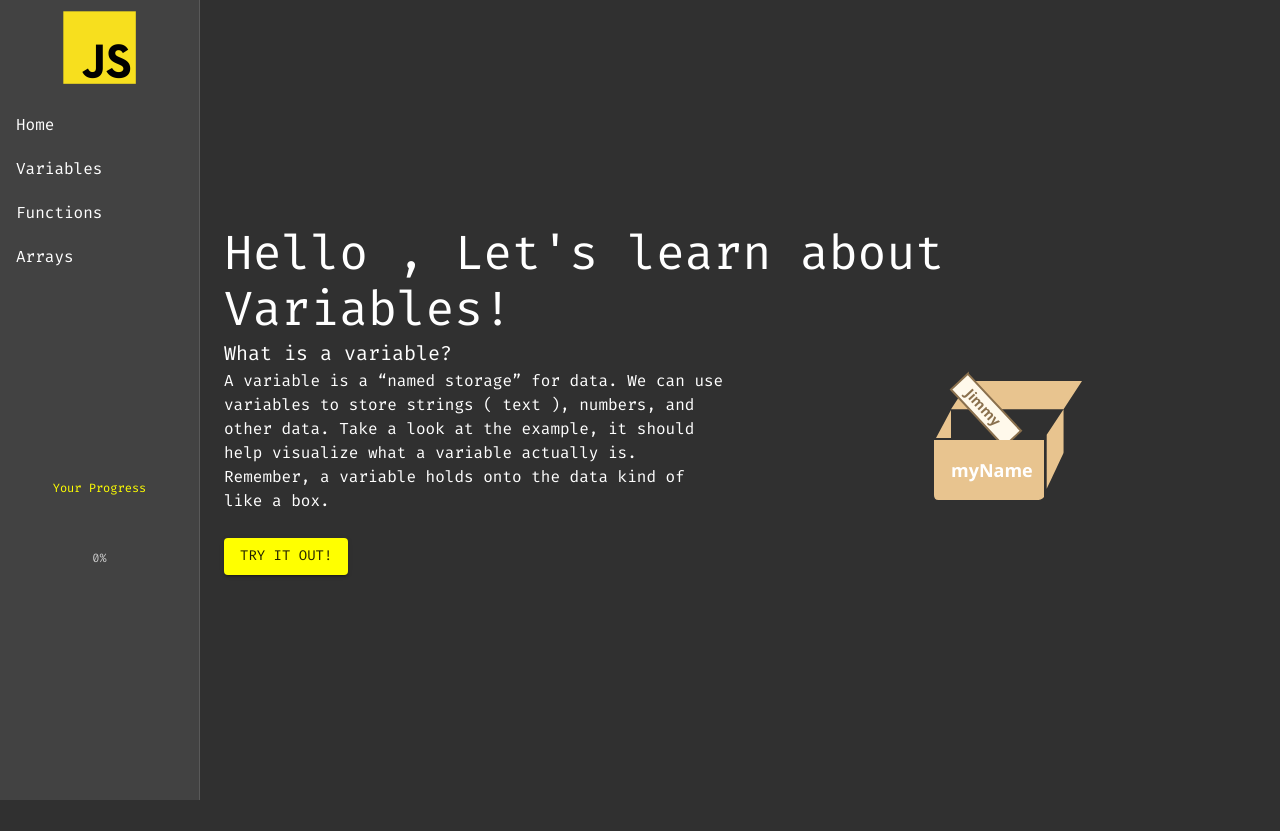
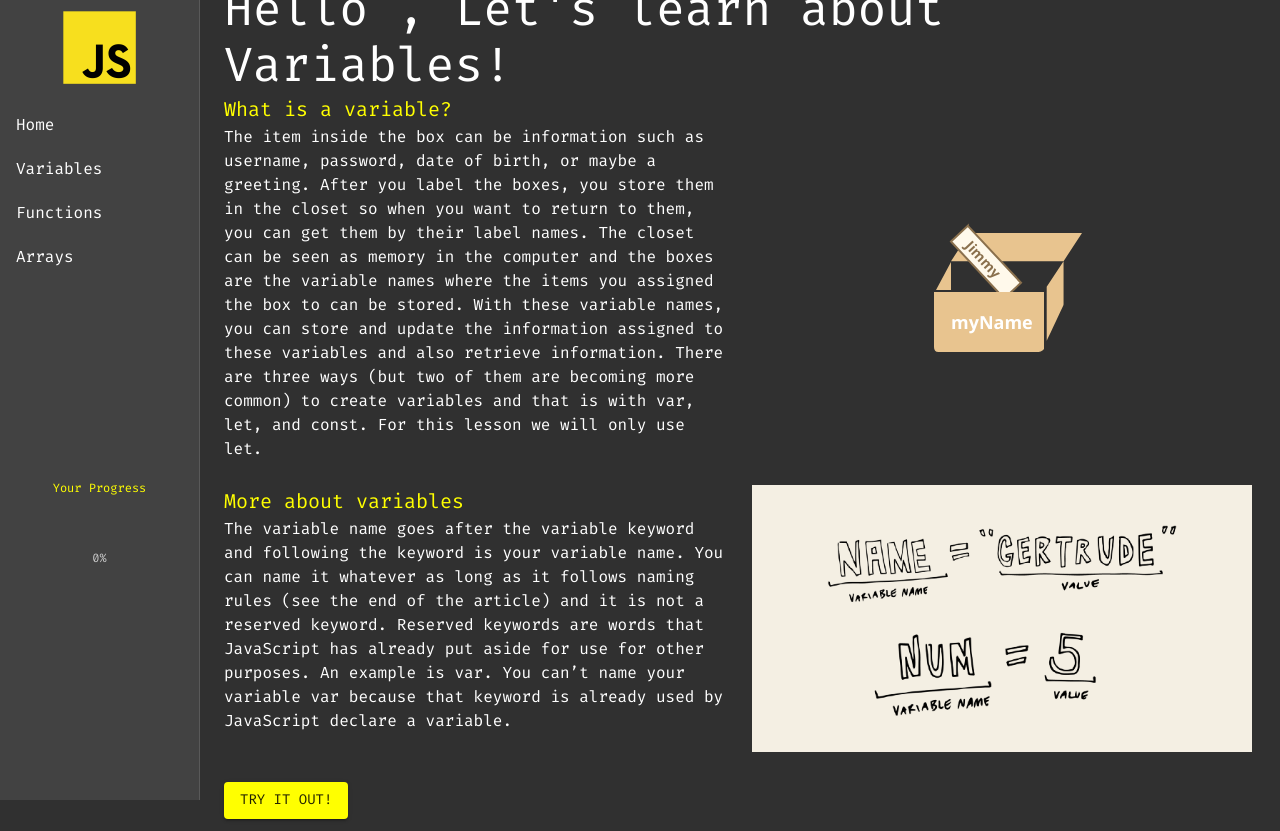
Before and after one commit to hector4213/mintbean-jsbootcamplite, a React (Create React App) app: page /variables in a window 1280 px wide. Both pictures are taken after a click on the button "LETS GET STARTED". Before the commit the page ends 800 px from the top, so only its background shows below. Built offline with nearby package versions, Linux system fonts and the light colour scheme; a web font is replaced by a local one.

Commit message:
add more theory, another image

```diff
--- a/src/lessons/VariableTheory.jsx
+++ b/src/lessons/VariableTheory.jsx
@@ -5,10 +5,14 @@ import Header from '../components/Header'
 import InfoText from '../components/InfoText'
 import BaseBtn from '../components/BaseBtn'
 import { ReactComponent as VariableExample } from '../assets/variable.svg'
+import AssignExample from '../assets/varexample.png'
 
 const useStyles = makeStyles((theme) => ({
 	gridContainer: {
 		flexGrow: 1,
+	},
+	example: {
+		maxWidth: '500px',
 	},
 }))
 
@@ -16,15 +20,23 @@ const VariableTheory = ({ onClick }) => {
 	const classes = useStyles()
 	return (
 		<>
-			<Header variant={'h6'}>What is a variable?</Header>
+			<Header variant={'h6'} color={'primary'}>
+				What is a variable?
+			</Header>
 			<Grid container className={classes.gridContainer} spacing={3}>
 				<Grid item xs={12} md={6} lg={6}>
 					<InfoText variant={'body1'} align={'left'}>
 						{' '}
-						A variable is a “named storage” for data. We can use variables to
-						store strings ( text ), numbers, and other data. Take a look at the
-						example, it should help visualize what a variable actually is.
-						Remember, a variable holds onto the data kind of like a box.
+						The item inside the box can be information such as username,
+						password, date of birth, or maybe a greeting. After you label the
+						boxes, you store them in the closet so when you want to return to
+						them, you can get them by their label names. The closet can be seen
+						as memory in the computer and the boxes are the variable names where
+						the items you assigned the box to can be stored. With these variable
+						names, you can store and update the information assigned to these
+						variables and also retrieve information. There are three ways (but
+						two of them are becoming more common) to create variables and that
+						is with var, let, and const. For this lesson we will only use let.
 					</InfoText>
 				</Grid>
 				<Grid
@@ -38,6 +50,27 @@ const VariableTheory = ({ onClick }) => {
 				>
 					<VariableExample />
 				</Grid>
+				<Grid item xs={12} md={6} lg={6}>
+					<Header variant={'h6'} color={'primary'}>
+						More about variables
+					</Header>
+					<InfoText variant={'body1'} align={'left'}>
+						The variable name goes after the variable keyword and following the
+						keyword is your variable name. You can name it whatever as long as
+						it follows naming rules (see the end of the article) and it is not a
+						reserved keyword. Reserved keywords are words that JavaScript has
+						already put aside for use for other purposes. An example is var. You
+						can’t name your variable var because that keyword is already used by
+						JavaScript declare a variable.
+					</InfoText>
+				</Grid>
+				<Grid item xs={12} md={6} lg={6}>
+					<img
+						className={classes.example}
+						src={AssignExample}
+						alt='how to assign'
+					/>
+				</Grid>
 				<Grid item xs={12}>
 					<BaseBtn text={'Try it out!'} onClick={onClick}></BaseBtn>
 				</Grid>
```
